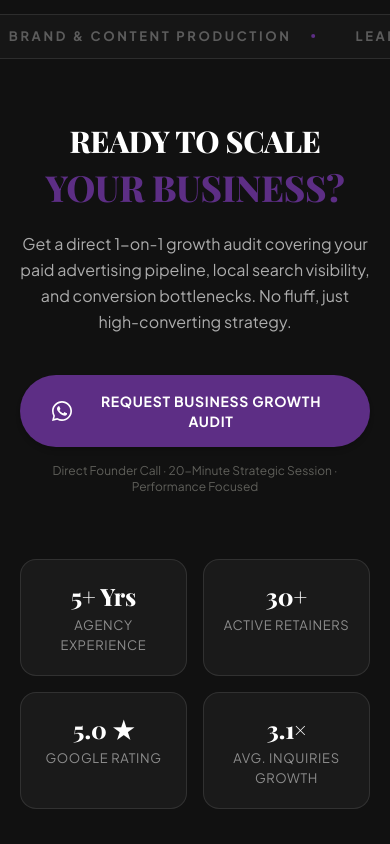
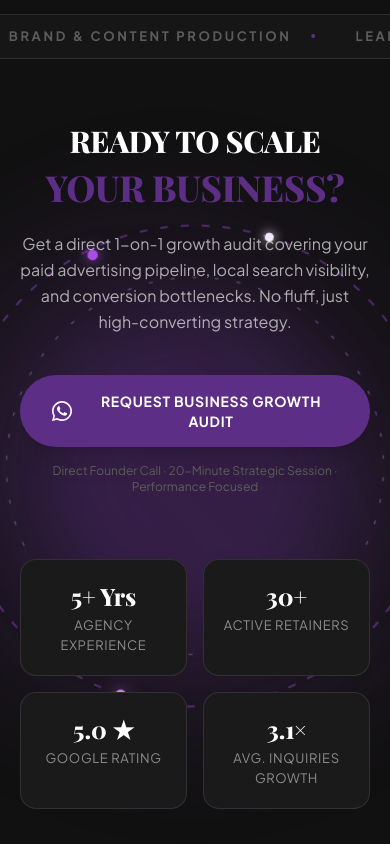
Before and after one commit to shivamsharma0906/Juntoz, a React (Vite) app: page /for-makeup-artists in a window 390 px wide. Shown: the part 4800-5644 px from the top of the page. Built offline with nearby package versions, Linux system fonts and the light colour scheme; a web font is replaced by a local one.

Commit message:
feat(cta): implement Framer Motion masked entrance, luminous advocacy halo, and magnetic spotlight sheen

```diff
--- a/src/components/CTASection.jsx
+++ b/src/components/CTASection.jsx
@@ -1,4 +1,5 @@
-import { useEffect, useRef, useState, useCallback } from 'react';
+import { useState, useCallback } from 'react';
+import { motion } from 'framer-motion';
 import { motionConfig } from '../config/motion';
 
 const WA = 'https://wa.me/919004001800?text=Hi%20Juntoz!%20I%27d%20like%20to%20request%20a%20growth%20audit%20for%20my%20business.';
@@ -20,47 +21,38 @@ const PROOF = [
 ];
 
 export default function CTASection() {
-  const ref = useRef(null);
-  const btnRef = useRef(null);
-  const [visible, setVisible] = useState(false);
-  const [btnOffset, setBtnOffset] = useState({ x: 0, y: 0 });
-  const [spotlight, setSpotlight] = useState({ x: -100, y: -100, active: false });
+  const isMotionActive = motionConfig.ctaMotion;
 
-  // Intersection observer for headline entrance
-  useEffect(() => {
-    const obs = new IntersectionObserver(
-      ([e]) => {
-        if (e.isIntersecting) setVisible(true);
-      },
-      { threshold: 0.15 }
-    );
-    if (ref.current) obs.observe(ref.current);
-    return () => obs.disconnect();
+  // Magnetic button & spotlight sheen state
+  const [btnPos, setBtnPos] = useState({ x: 0, y: 0 });
+  const [sheen, setSheen] = useState({ x: 50, y: 50, opacity: 0 });
+
+  const handleMouseMove = useCallback((e) => {
+    if (!isMotionActive) return;
+    const rect = e.currentTarget.getBoundingClientRect();
+    const x = e.clientX - rect.left;
+    const y = e.clientY - rect.top;
+
+    // Smooth magnetic pull (max 8px in cursor direction)
+    const pullX = ((x - rect.width / 2) / (rect.width / 2)) * 8;
+    const pullY = ((y - rect.height / 2) / (rect.height / 2)) * 8;
+    setBtnPos({ x: pullX, y: pullY });
+
+    // Reactive spotlight position percentage
+    setSheen({
+      x: Math.round((x / rect.width) * 100),
+      y: Math.round((y / rect.height) * 100),
+      opacity: 1,
+    });
+  }, [isMotionActive]);
+
+  const handleMouseLeave = useCallback(() => {
+    setBtnPos({ x: 0, y: 0 });
+    setSheen((prev) => ({ ...prev, opacity: 0 }));
   }, []);
 
-  // Subtle magnetic hover pull & spotlight sheen on primary button (desktop only)
-  const handleBtnMouseMove = useCallback((e) => {
-    if (!motionConfig.ctaMotion) return;
-    const btn = btnRef.current;
-    if (!btn) return;
-    const rect = btn.getBoundingClientRect();
-    const x = e.clientX - rect.left;
-    const y = e.clientY - rect.top;
-    const pullX = (x - rect.width / 2) * 0.12;
-    const pullY = (y - rect.height / 2) * 0.18;
-    setBtnOffset({ x: pullX, y: pullY });
-    setSpotlight({ x, y, active: true });
-  }, []);
-
-  const handleBtnMouseLeave = useCallback(() => {
-    setBtnOffset({ x: 0, y: 0 });
-    setSpotlight((prev) => ({ ...prev, active: false }));
-  }, []);
-
-  const isMotionActive = motionConfig.ctaMotion;
-
   return (
-    <section ref={ref} id="cta" className="relative flex flex-col overflow-hidden bg-[#111111] py-24 md:py-32">
+    <section id="cta" className="relative flex flex-col overflow-hidden bg-[#111111] py-24 md:py-32">
       {/* Ticker Bar */}
       <div className="relative z-10 py-3 overflow-hidden border-y border-white/10 bg-[#161616] mb-16">
         <div className="cta-ticker-fwd flex whitespace-nowrap w-max">
@@ -72,51 +64,65 @@ export default function CTASection() {
         </div>
       </div>
 
-      <div className="flex-1 flex items-center justify-center relative z-10">
-        {/* Subtle Advocacy Halo Ring & Ambient Aura behind conversion content */}
+      <div className="flex-1 flex items-center justify-center relative">
+        {/* Luminous Purple Advocacy Halo & Orbiting Rings */}
         {isMotionActive && (
           <div
-            className="absolute top-1/2 left-1/2 -translate-x-1/2 -translate-y-1/2 w-[480px] h-[480px] sm:w-[680px] sm:h-[680px] pointer-events-none -z-0"
+            className="absolute top-1/2 left-1/2 -translate-x-1/2 -translate-y-1/2 w-[520px] h-[520px] sm:w-[720px] sm:h-[720px] pointer-events-none z-0"
             aria-hidden="true"
           >
-            {/* Ambient soft pulse glow */}
-            <div className="absolute inset-0 rounded-full bg-[#5D2E85]/20 blur-3xl animate-pulse duration-[7000ms]" />
-            {/* Orbital fine ring with advocacy particle nodes */}
-            <svg className="w-full h-full text-[#5D2E85]/25 cta-advocacy-spin" viewBox="0 0 400 400" fill="none">
-              <circle cx="200" cy="200" r="185" stroke="currentColor" strokeWidth="1" strokeDasharray="4 10" opacity="0.6" />
-              <circle cx="200" cy="200" r="145" stroke="currentColor" strokeWidth="0.75" strokeDasharray="3 14" opacity="0.4" />
-              <circle cx="200" cy="15" r="3.5" fill="#5D2E85" opacity="0.9" />
-              <circle cx="385" cy="200" r="2.5" fill="#F1E7F9" opacity="0.8" />
-              <circle cx="70" cy="325" r="3" fill="#5D2E85" opacity="0.7" />
+            {/* Ambient soft glow core */}
+            <div className="absolute inset-0 rounded-full bg-gradient-to-tr from-[#5D2E85]/40 via-[#8B44BB]/25 to-transparent blur-3xl animate-pulse duration-[5000ms]" />
+
+            {/* Secondary radial bloom */}
+            <div className="absolute top-1/2 left-1/2 -translate-x-1/2 -translate-y-1/2 w-[320px] h-[320px] sm:w-[450px] sm:h-[450px] rounded-full bg-[#5D2E85]/30 blur-2xl" />
+
+            {/* Orbital fine rings with advocacy particle nodes */}
+            <svg className="w-full h-full text-[#8B44BB] cta-advocacy-spin" viewBox="0 0 400 400" fill="none">
+              {/* Outer dashed ring */}
+              <circle cx="200" cy="200" r="185" stroke="currentColor" strokeWidth="1.5" strokeDasharray="6 10" opacity="0.5" />
+              {/* Inner dashed ring */}
+              <circle cx="200" cy="200" r="145" stroke="#C488F0" strokeWidth="1" strokeDasharray="3 14" opacity="0.4" />
+
+              {/* Glowing Advocacy Nodes */}
+              <circle cx="200" cy="15" r="5" fill="#F1E7F9" filter="drop-shadow(0 0 6px #F1E7F9)" />
+              <circle cx="385" cy="200" r="4" fill="#C488F0" filter="drop-shadow(0 0 6px #8B44BB)" />
+              <circle cx="200" cy="385" r="4.5" fill="#5D2E85" filter="drop-shadow(0 0 4px #5D2E85)" />
+              <circle cx="15" cy="200" r="3.5" fill="#F1E7F9" filter="drop-shadow(0 0 4px #F1E7F9)" />
+              <circle cx="70" cy="325" r="4" fill="#A84EE6" filter="drop-shadow(0 0 5px #A84EE6)" />
             </svg>
           </div>
         )}
 
         <div className="w-full max-w-4xl mx-auto px-5 sm:px-6 text-center relative z-10">
 
-          {/* Masked Typographic Entrance */}
+          {/* Masked Typographic Entrance Reveal */}
           <div className="mb-6">
             <h2
               className="font-heading font-black uppercase leading-tight tracking-tight select-none"
               aria-label="Ready to scale your business?"
             >
               <span className="block overflow-hidden mb-2">
-                <span
-                  className={`block text-white text-3xl sm:text-5xl md:text-6xl transition-transform duration-700 ease-[cubic-bezier(0.16,1,0.3,1)] ${
-                    isMotionActive ? (visible ? 'translate-y-0' : 'translate-y-full') : 'translate-y-0'
-                  }`}
+                <motion.span
+                  className="block text-white text-3xl sm:text-5xl md:text-6xl"
+                  initial={isMotionActive ? { y: '120%', opacity: 0 } : false}
+                  whileInView={isMotionActive ? { y: 0, opacity: 1 } : {}}
+                  viewport={{ once: true, amount: 0.3 }}
+                  transition={{ duration: 0.75, ease: [0.16, 1, 0.3, 1] }}
                 >
                   READY TO SCALE
-                </span>
+                </motion.span>
               </span>
               <span className="block overflow-hidden">
-                <span
-                  className={`block text-[#5D2E85] text-4xl sm:text-6xl md:text-7xl transition-transform duration-700 delay-100 ease-[cubic-bezier(0.16,1,0.3,1)] ${
-                    isMotionActive ? (visible ? 'translate-y-0' : 'translate-y-full') : 'translate-y-0'
-                  }`}
+                <motion.span
+                  className="block text-[#5D2E85] text-4xl sm:text-6xl md:text-7xl"
+                  initial={isMotionActive ? { y: '120%', opacity: 0 } : false}
+                  whileInView={isMotionActive ? { y: 0, opacity: 1 } : {}}
+                  viewport={{ once: true, amount: 0.3 }}
+                  transition={{ duration: 0.75, delay: 0.12, ease: [0.16, 1, 0.3, 1] }}
                 >
                   YOUR BUSINESS?
-                </span>
+                </motion.span>
               </span>
             </h2>
           </div>
@@ -128,28 +134,30 @@ export default function CTASection() {
           <div className="mb-16">
             <div className="inline-block relative">
               <a
-                ref={btnRef}
                 href={WA}
                 target="_blank"
                 rel="noopener noreferrer"
-                onMouseMove={handleBtnMouseMove}
-                onMouseLeave={handleBtnMouseLeave}
+                onMouseMove={handleMouseMove}
+                onMouseLeave={handleMouseLeave}
                 style={{
                   transform: isMotionActive
-                    ? `translate3d(${btnOffset.x}px, ${btnOffset.y}px, 0)`
+                    ? `translate3d(${btnPos.x}px, ${btnPos.y}px, 0)`
                     : 'none',
-                  transition: isMotionActive && btnOffset.x === 0
+                  transition: btnPos.x === 0
                     ? 'transform 0.4s cubic-bezier(0.16, 1, 0.3, 1), background-color 0.2s'
-                    : 'background-color 0.2s',
+                    : 'transform 0.08s ease-out, background-color 0.2s',
                 }}
-                className="relative overflow-hidden inline-flex items-center justify-center gap-3 px-8 py-4 sm:px-12 sm:py-5 rounded-full font-sans font-bold text-sm sm:text-base uppercase tracking-wider text-white bg-[#5D2E85] hover:bg-[#4C266D] shadow-md active:scale-95 cursor-pointer"
+                className="relative overflow-hidden inline-flex items-center justify-center gap-3 px-8 py-4 sm:px-12 sm:py-5 rounded-full font-sans font-bold text-sm sm:text-base uppercase tracking-wider text-white bg-[#5D2E85] hover:bg-[#4C266D] shadow-xl active:scale-95 cursor-pointer group"
               >
-                {/* Reactive spotlight sheen */}
-                {isMotionActive && spotlight.active && (
+                {/* Reactive liquid spotlight sheen */}
+                {isMotionActive && (
                   <span
                     aria-hidden="true"
-                    className="absolute pointer-events-none rounded-full -translate-x-1/2 -translate-y-1/2 w-36 h-36 bg-white/20 blur-md transition-opacity duration-200"
-                    style={{ left: `${spotlight.x}px`, top: `${spotlight.y}px` }}
+                    className="absolute inset-0 pointer-events-none transition-opacity duration-300"
+                    style={{
+                      opacity: sheen.opacity,
+                      background: `radial-gradient(circle 90px at ${sheen.x}% ${sheen.y}%, rgba(255,255,255,0.4) 0%, rgba(241,231,249,0.18) 50%, transparent 100%)`,
+                    }}
                   />
                 )}
 
@@ -187,7 +195,7 @@ export default function CTASection() {
           100% { transform: rotate(360deg); }
         }
         .cta-ticker-fwd { animation: cta-ticker-fwd 26s linear infinite; }
-        .cta-advocacy-spin { animation: cta-advocacy-spin 90s linear infinite; }
+        .cta-advocacy-spin { animation: cta-advocacy-spin 22s linear infinite; }
       `}</style>
     </section>
   );
--- a/src/config/motion.js
+++ b/src/config/motion.js
@@ -1,26 +1,26 @@
 /**
  * Centralized motion & 3D feature flags.
- * Each feature can be toggled on/off with a single boolean flag.
- * Reads from window override (for runtime testing) or VITE_ env var for Vercel preview.
+ * Enabled by default for local development preview.
+ * Can be overridden via window.__ENABLE_* flags or VITE_* environment variables.
  */
 export const motionConfig = {
-  // Homepage Hero 3D WebGL particle progressive enhancement (default: false)
+  // Homepage Hero 3D WebGL particle progressive enhancement (default: true for preview)
   hero3d: (typeof window !== 'undefined' && typeof window.__ENABLE_HERO_3D__ === 'boolean')
     ? window.__ENABLE_HERO_3D__
-    : ((typeof import.meta !== 'undefined' && import.meta.env?.VITE_HERO3D === 'true') || false),
+    : ((typeof import.meta !== 'undefined' && import.meta.env?.VITE_HERO3D === 'false') ? false : true),
 
-  // Phase 1: Continuous scroll-story particle funnel across homepage sections (default: false)
+  // Phase 1: Continuous scroll-story particle funnel across homepage sections (default: true for preview)
   scrollStory: (typeof window !== 'undefined' && typeof window.__ENABLE_SCROLL_STORY__ === 'boolean')
     ? window.__ENABLE_SCROLL_STORY__
-    : ((typeof import.meta !== 'undefined' && import.meta.env?.VITE_SCROLL_STORY === 'true') || false),
+    : ((typeof import.meta !== 'undefined' && import.meta.env?.VITE_SCROLL_STORY === 'false') ? false : true),
 
-  // Phase 2: Case-study card shader hover distortion (default: false)
+  // Phase 2: Case-study card shader hover distortion (default: true for preview)
   caseHover: (typeof window !== 'undefined' && typeof window.__ENABLE_CASE_HOVER__ === 'boolean')
     ? window.__ENABLE_CASE_HOVER__
-    : ((typeof import.meta !== 'undefined' && import.meta.env?.VITE_CASE_HOVER === 'true') || false),
+    : ((typeof import.meta !== 'undefined' && import.meta.env?.VITE_CASE_HOVER === 'false') ? false : true),
 
-  // Phase 3: Final conversion CTA typography motion & advocacy halo (default: false)
+  // Phase 3: Final conversion CTA typography motion & advocacy halo (default: true for preview)
   ctaMotion: (typeof window !== 'undefined' && typeof window.__ENABLE_CTA_MOTION__ === 'boolean')
     ? window.__ENABLE_CTA_MOTION__
-    : ((typeof import.meta !== 'undefined' && import.meta.env?.VITE_CTA_MOTION === 'true') || false),
+    : ((typeof import.meta !== 'undefined' && import.meta.env?.VITE_CTA_MOTION === 'false') ? false : true),
 };
```
